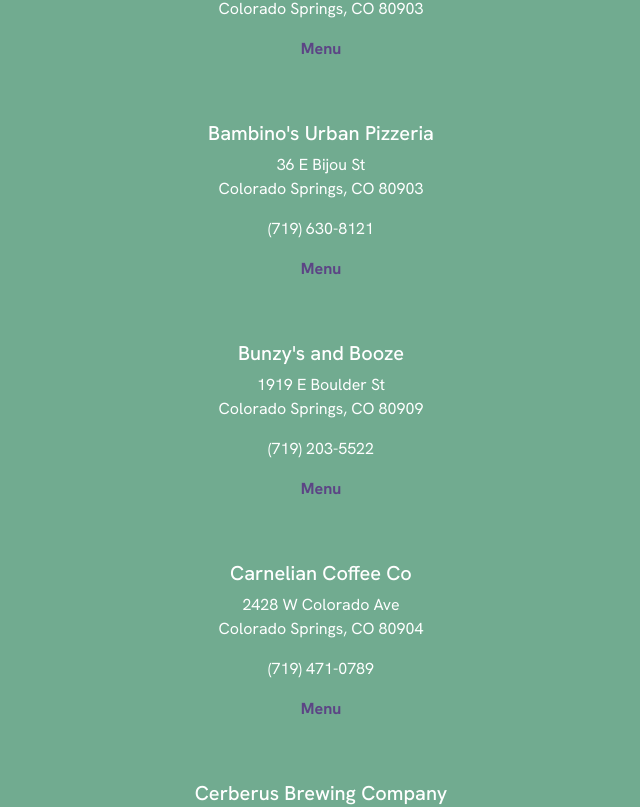
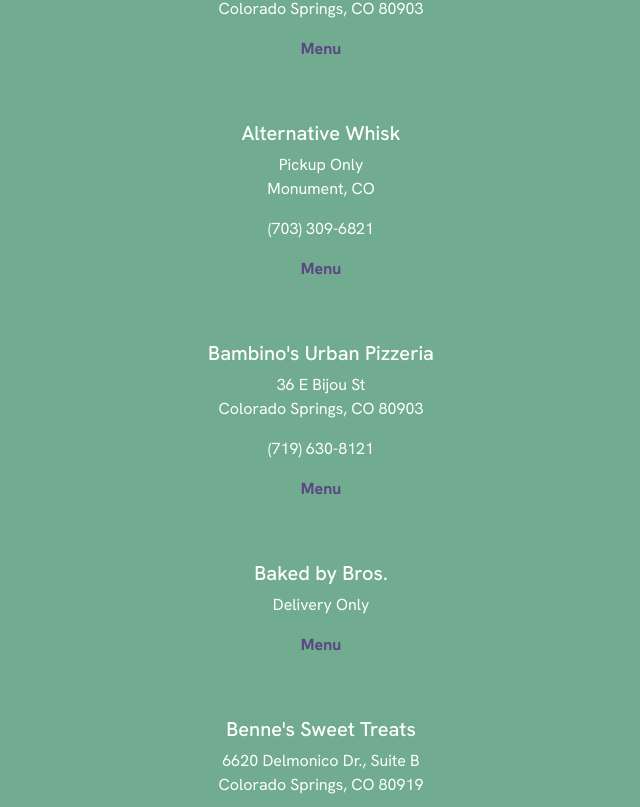
Before and after one commit to eliseraney/719-vegan-finds, a React (Create React App) app: page /VeganFriendly in a window 1280 px wide. Shown: the part 519-1326 px from the top of the page, without its empty margins (319-959 px from the left). Built offline with nearby package versions, Linux system fonts and the light colour scheme.

Commit message:
Updated Restaurant page lists

```diff
--- a/src/pages/Vegan.jsx
+++ b/src/pages/Vegan.jsx
@@ -11,6 +11,12 @@
         street="Custom orders"
         cityZip="or found at Burrowing Owl and Fern's Diner & Drinkery"
         menuLink="https://birchwoodbakehouse.com/menu"
+      />
+      <Restaurant
+        restaurantName="Blossom.Baking"
+        street="9233 Chieftan Dr (Pickup & Delivery only)"
+        cityZip="Colorado Springs, CO 80925"
+        menuLink="https://www.blossbaking.com/"
       />
       <Restaurant
         restaurantName="Burrowing Owl"
@@ -30,7 +36,8 @@
       />
       <Restaurant
         restaurantName="Noice Foods"
-        street="Pickup/Delivery only"
+        street="515 Manitou Ave (Pickup & Delivery only)"
+        cityZip="Colorado Springs, CO 80829"
         phoneNumber="(719) 244-1705"
         phoneLink="tel:7192441705"
         menuLink="https://noicefoods.com/"
--- a/src/pages/VeganFriendly.jsx
+++ b/src/pages/VeganFriendly.jsx
@@ -21,12 +21,33 @@
         menuLink="https://www.coatiuprise.com/_files/ugd/b622b5_b266346cd3da444088892fbc79ee6df6.pdf"
       />
       <Restaurant
+        restaurantName="Alternative Whisk"
+        street="Pickup Only"
+        cityZip="Monument, CO"
+        phoneNumber="(703) 309-6821"
+        phoneLink="tel:7033096821"
+        menuLink="https://www.alternativewhisk.com/"
+      />
+      <Restaurant
         restaurantName="Bambino's Urban Pizzeria"
         street="36 E Bijou St"
         cityZip="Colorado Springs, CO 80903"
         phoneNumber="(719) 630-8121"
         phoneLink="tel:7196308121"
         menuLink="https://bambinosurbanpizzeria.com/menu/"
+      />
+      <Restaurant
+        restaurantName="Baked by Bros."
+        street="Delivery Only"
+        menuLink="https://www.bakedbybros.com/menu"
+      />
+      <Restaurant
+        restaurantName="Benne's Sweet Treats"
+        street="6620 Delmonico Dr., Suite B"
+        cityZip="Colorado Springs, CO 80919"
+        phoneNumber="(719) 315-5237"
+        phoneLink="tel:7193155237"
+        menuLink="https://www.bennessweettreats.com/"
       />
       <Restaurant
         restaurantName="Bunzy's and Booze"
@@ -83,6 +104,14 @@
         phoneNumber="(719) 424-7929"
         phoneLink="tel:7194247929"
         menuLink="https://www.javalato-coffee-gelato.com/menu/"
+      />
+      <Restaurant
+        restaurantName="Kelley's Spiedie Shop"
+        street="323 N Tejon St."
+        cityZip="Colorado Springs, CO 80903"
+        phoneNumber="(719) 631-9006"
+        phoneLink="tel:7196319006"
+        menuLink="https://www.facebook.com/photo/?fbid=678089980986587&set=pb.100063567734207.-2207520000."
       />
       <Restaurant
         restaurantName="Monse's Pupuseria"
@@ -175,6 +204,22 @@
         menuLink="https://static1.squarespace.com/static/63e0f0ff0f77977521804d89/t/63ed72b0b79cfa0e18d998e5/1676505776963/The+Well_Vertical+Menus_Sivar_V3.pdf"
       />
       <Restaurant
+        restaurantName="Slice 420 (East Location)"
+        street="3725 Oro Blanco Dr"
+        cityZip="Colorado Springs, CO 80917"
+        phoneNumber="(719) 375-0393"
+        phoneLink="tel:7193750393"
+        menuLink="https://www.slice420.com/menu"
+      />
+      <Restaurant
+        restaurantName="Slice 420 (West Location)"
+        street="2501 W Colorado Ave #108"
+        cityZip="Colorado Springs, CO 80904"
+        phoneNumber="(719) 368-6977"
+        phoneLink="tel:7193686977"
+        menuLink="https://www.slice420.com/menu"
+      />
+      <Restaurant
         restaurantName="Thai Mint Restaurant"
         street="1725 Briargate Blvd"
         cityZip="Colorado Springs, CO 80920"
```
